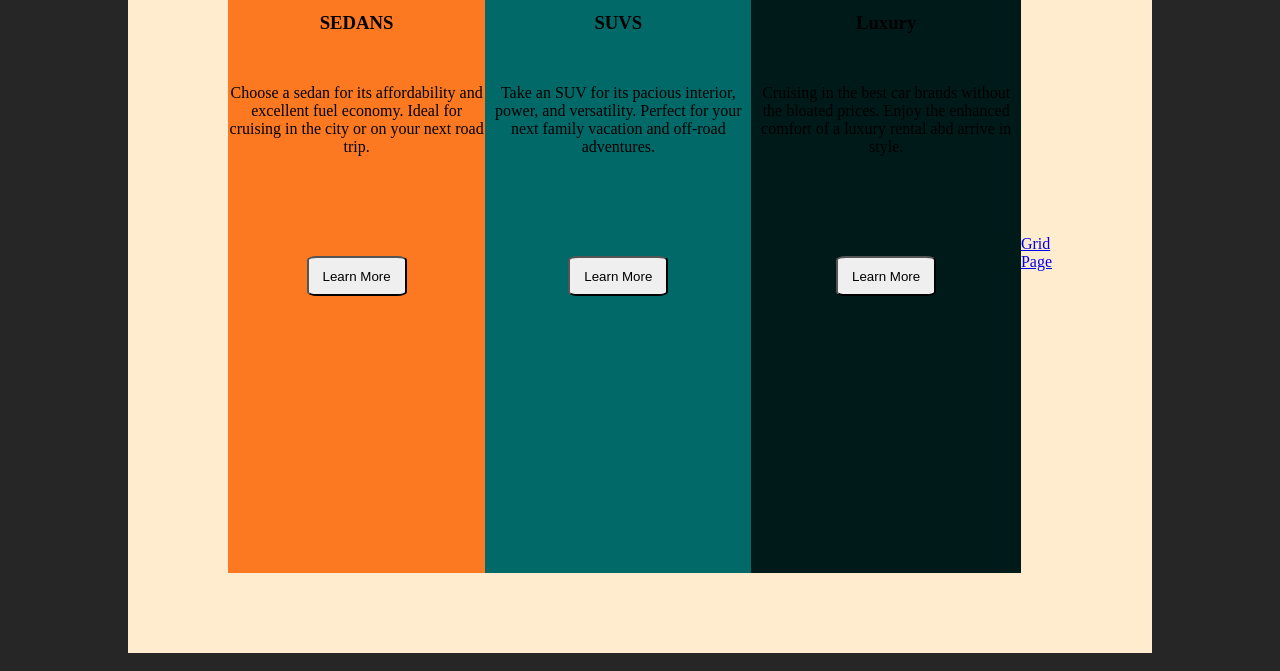
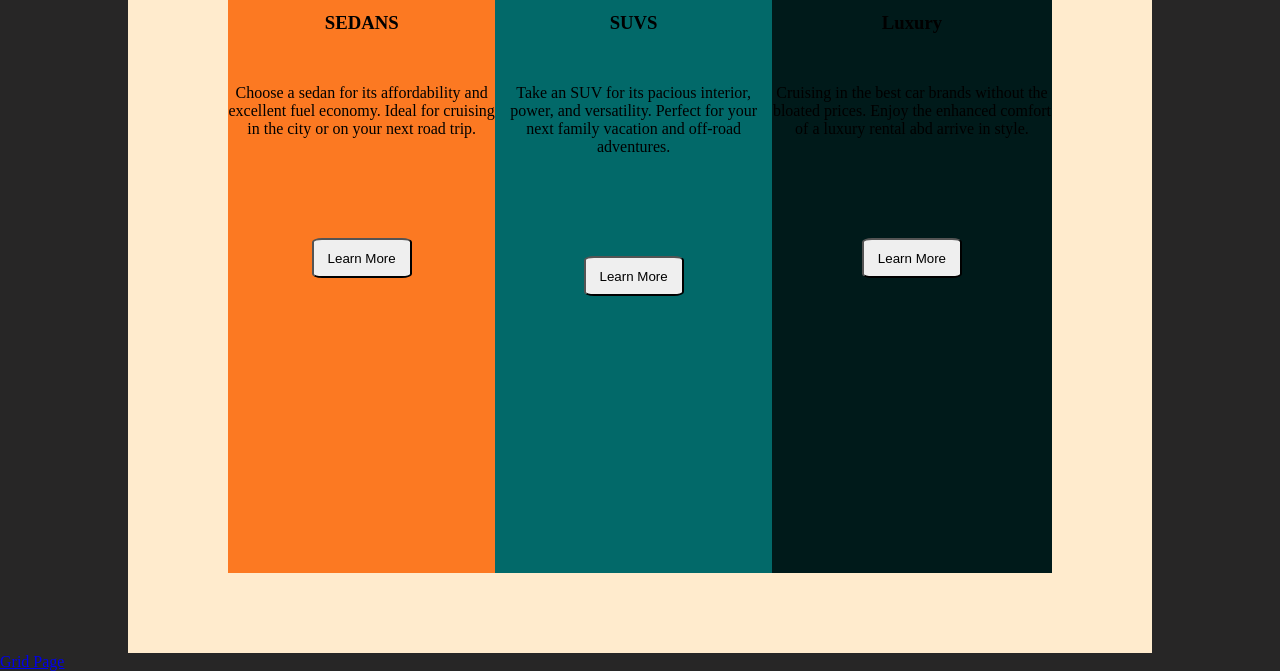
Before and after one commit to kandan200/layout-task, a plain HTML site: page index.html in a window 1280 px wide. Shown: the part 147-818 px from the top of the page. Drawn offline with Linux system fonts and the light colour scheme.

Commit message:
grid link

```diff
--- a/index.html
+++ b/index.html
@@ -39,7 +39,7 @@
 
         <button>Learn More</button>
       </div>
-      <a href="./grid.html">Grid Page</a>
     </main>
+    <footer style="align-items:center";><a href="./grid.html">Grid Page</a></footer?
   </body>
 </html>
```
